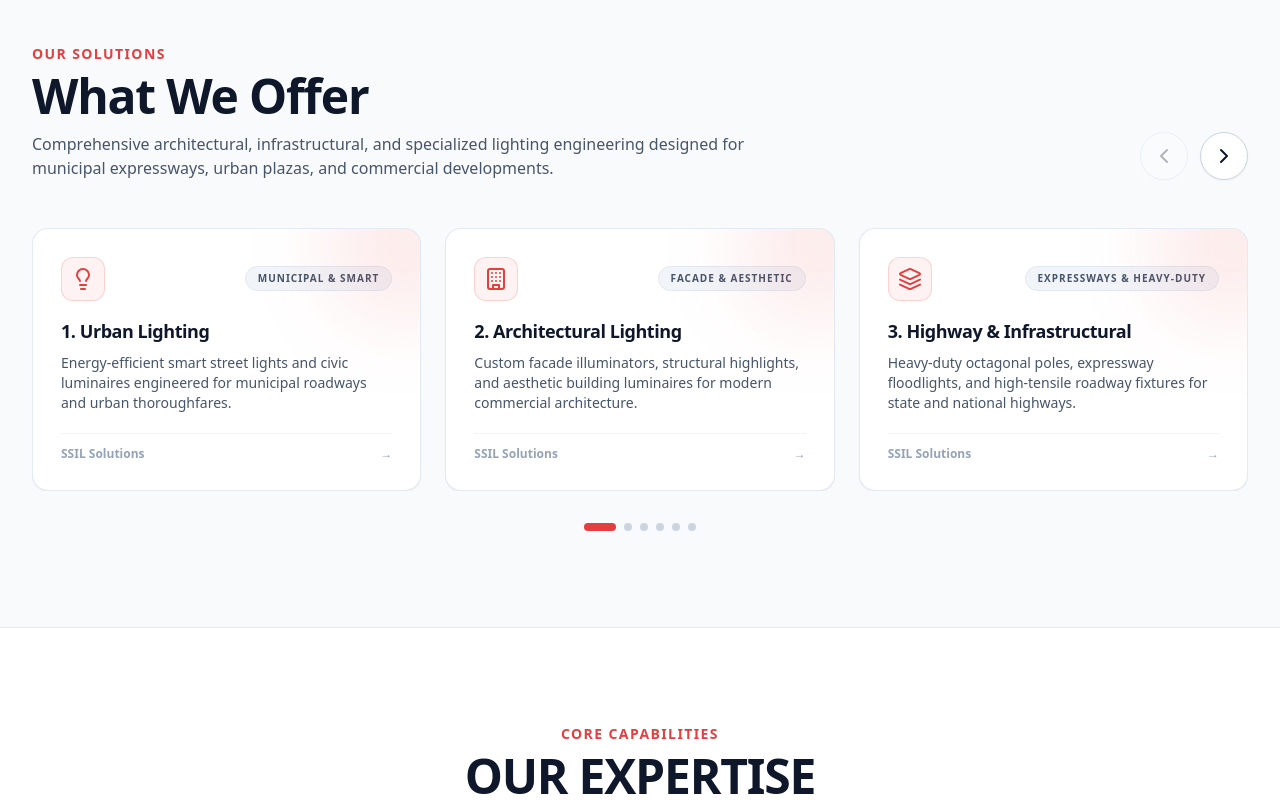
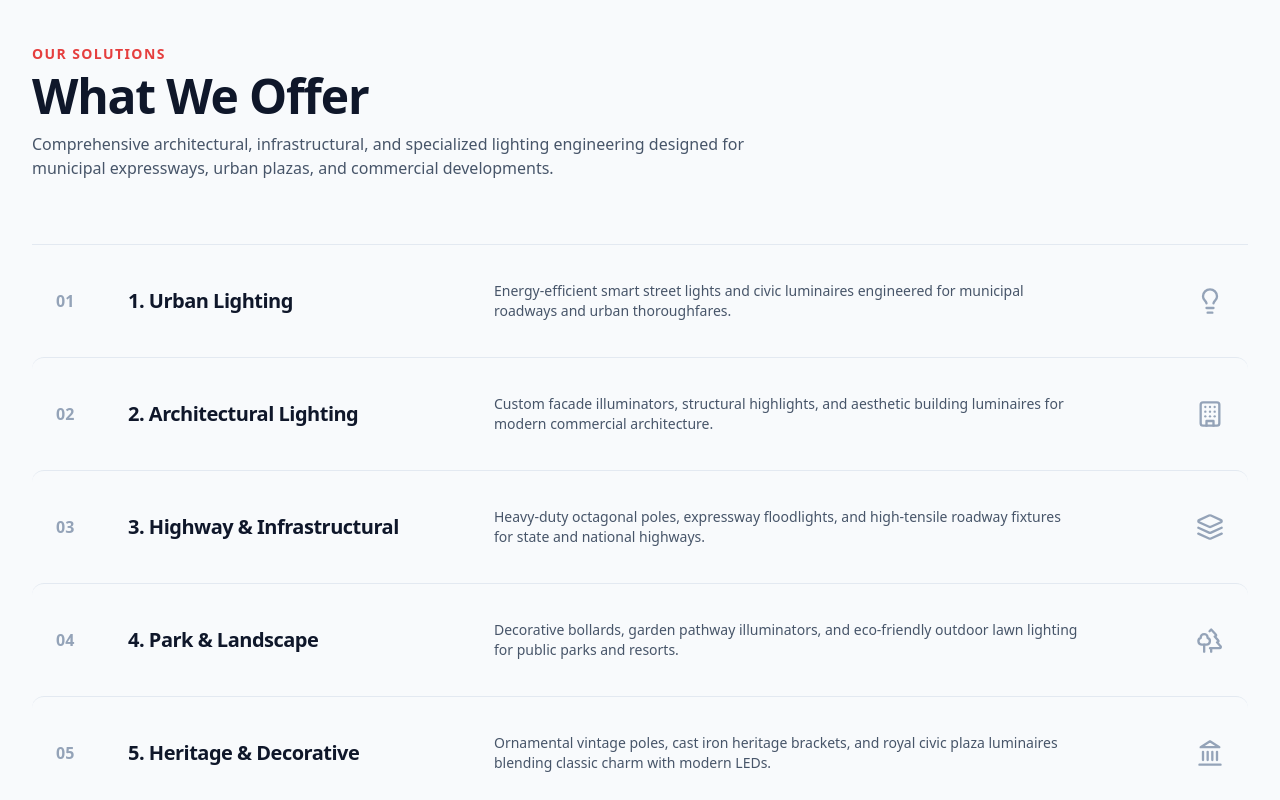
Before and after one commit to Harshit-SSPL/HarshitSSPL, a Next.js app in the folder frontend/: page /about in a window 1280 px wide. Shown: the part 1240-2040 px from the top of the page. Built offline with nearby package versions, Linux system fonts and the light colour scheme.

Commit message:
Redesign Our Solutions with interactive rows

```diff
--- a/frontend/app/about/page.tsx
+++ b/frontend/app/about/page.tsx
@@ -1,9 +1,8 @@
 "use client";
 
-import React, { useState } from "react";
+import React from "react";
 import { HeroSection } from "@/components/ui/hero-section-5";
 import { BackgroundPaths } from "@/components/ui/background-paths";
-import { StandardCard } from "@/components/ui/standard-card";
 import { motion } from "framer-motion";
 import {
   Lightbulb,
@@ -16,58 +15,64 @@ import {
   Wrench,
   Trees,
   Landmark,
-  ChevronLeft,
-  ChevronRight,
 } from "lucide-react";
 
 const offeringData = [
   {
+    num: "01",
     title: "1. Urban Lighting",
     categoryTag: "Municipal & Smart",
     description: "Energy-efficient smart street lights and civic luminaires engineered for municipal roadways and urban thoroughfares.",
-    icon: <Lightbulb className="h-6 w-6" />,
+    icon: <Lightbulb className="h-6 w-6 sm:h-7 sm:w-7" />,
   },
   {
+    num: "02",
     title: "2. Architectural Lighting",
     categoryTag: "Facade & Aesthetic",
     description: "Custom facade illuminators, structural highlights, and aesthetic building luminaires for modern commercial architecture.",
-    icon: <Building className="h-6 w-6" />,
+    icon: <Building className="h-6 w-6 sm:h-7 sm:w-7" />,
   },
   {
+    num: "03",
     title: "3. Highway & Infrastructural",
     categoryTag: "Expressways & Heavy-Duty",
     description: "Heavy-duty octagonal poles, expressway floodlights, and high-tensile roadway fixtures for state and national highways.",
-    icon: <Layers className="h-6 w-6" />,
+    icon: <Layers className="h-6 w-6 sm:h-7 sm:w-7" />,
   },
   {
+    num: "04",
     title: "4. Park & Landscape",
     categoryTag: "Outdoor & Green Spaces",
     description: "Decorative bollards, garden pathway illuminators, and eco-friendly outdoor lawn lighting for public parks and resorts.",
-    icon: <Trees className="h-6 w-6" />,
+    icon: <Trees className="h-6 w-6 sm:h-7 sm:w-7" />,
   },
   {
+    num: "05",
     title: "5. Heritage & Decorative",
     categoryTag: "Classic & Vintage",
     description: "Ornamental vintage poles, cast iron heritage brackets, and royal civic plaza luminaires blending classic charm with modern LEDs.",
-    icon: <Landmark className="h-6 w-6" />,
+    icon: <Landmark className="h-6 w-6 sm:h-7 sm:w-7" />,
   },
   {
+    num: "06",
     title: "6. High Mast & Sports",
     categoryTag: "Stadiums & High-Output",
     description: "Monumental high mast towers, stadium floodlighting, and multi-fixture high-output masts for sports arenas and industrial hubs.",
-    icon: <Zap className="h-6 w-6" />,
+    icon: <Zap className="h-6 w-6 sm:h-7 sm:w-7" />,
   },
   {
+    num: "07",
     title: "7. CCTV & Security",
     categoryTag: "Surveillance & IoT",
     description: "Integrated smart poles equipped with surveillance camera mounts, IoT sensors, and civic security infrastructure.",
-    icon: <ShieldCheck className="h-6 w-6" />,
+    icon: <ShieldCheck className="h-6 w-6 sm:h-7 sm:w-7" />,
   },
   {
+    num: "08",
     title: "8. Custom Engineered Structure",
     categoryTag: "Bespoke & Tailored",
     description: "Bespoke flag mast poles, tailored steel brackets, and specialized architectural frameworks manufactured to tender specifications.",
-    icon: <Wrench className="h-6 w-6" />,
+    icon: <Wrench className="h-6 w-6 sm:h-7 sm:w-7" />,
   },
 ];
 
@@ -93,7 +98,7 @@ const sectionVariants = {
 const childVariants = {
   hidden: {
     opacity: 0,
-    y: 30,
+    y: 25,
     scale: 0.98,
   },
   visible: {
@@ -101,15 +106,13 @@ const childVariants = {
     y: 0,
     scale: 1,
     transition: {
-      duration: 0.6,
+      duration: 0.55,
       ease: [0.21, 0.47, 0.32, 0.98],
     },
   },
 };
 
 export default function AboutPage() {
-  const [currentIndex, setCurrentIndex] = useState(0);
-
   React.useEffect(() => {
     if (typeof window !== "undefined") {
       if ("scrollRestoration" in window.history) {
@@ -118,22 +121,6 @@ export default function AboutPage() {
       window.scrollTo(0, 0);
     }
   }, []);
-
-  // 3 cards visible per view on desktop, max index is 8 - 3 = 5
-  const cardsPerPage = 3;
-  const maxIndex = offeringData.length - cardsPerPage;
-
-  const handlePrev = () => {
-    if (currentIndex > 0) {
-      setCurrentIndex((prev) => prev - 1);
-    }
-  };
-
-  const handleNext = () => {
-    if (currentIndex < maxIndex) {
-      setCurrentIndex((prev) => prev + 1);
-    }
-  };
 
   return (
     <div className="flex flex-col gap-0 bg-white dark:bg-black text-slate-900 dark:text-white min-h-screen transition-colors duration-300">
@@ -179,20 +166,19 @@ export default function AboutPage() {
       </motion.section>
 
       {/* ============================================================ */}
-      {/* 3. WHAT WE OFFER: 3 RECTANGULAR CARDS CAROUSEL (REPEATABLE STAGGERED ANIMATION) */}
+      {/* 3. OUR SOLUTIONS / WHAT WE OFFER (EDITORIAL HORIZONTAL ROWS CATALOGUE) */}
       {/* ============================================================ */}
       <motion.section
         className="py-16 md:py-24 bg-slate-50 dark:bg-black text-slate-900 dark:text-white border-b border-slate-200/80 dark:border-zinc-900 transition-colors relative overflow-hidden"
         initial="hidden"
         whileInView="visible"
-        viewport={{ once: false, amount: 0.2 }}
+        viewport={{ once: false, amount: 0.15 }}
         variants={sectionVariants}
       >
         <div className="container mx-auto px-4 md:px-6 lg:px-8 max-w-7xl">
 
-          {/* Header Row: Title & Subtitle + Boundary Arrow Controls */}
-          <div className="flex flex-col md:flex-row md:items-end justify-between mb-12 gap-6">
-            <motion.div variants={childVariants} className="max-w-3xl">
+          {/* Section Header */}
+          <motion.div variants={childVariants} className="max-w-3xl mb-12 sm:mb-16">
             <span className="text-xs sm:text-sm font-extrabold uppercase tracking-widest text-ssil-red block mb-2">
               OUR SOLUTIONS
             </span>
@@ -204,70 +190,37 @@ export default function AboutPage() {
             </p>
           </motion.div>
 
-            {/* Left / Right Boundary Navigation Arrow Controls */}
-            <motion.div variants={childVariants} className="flex items-center gap-3 shrink-0 self-start md:self-end">
-              <button
-                onClick={handlePrev}
-                disabled={currentIndex === 0}
-                aria-label="Previous Offerings"
-                className="h-12 w-12 rounded-full border border-slate-300 dark:border-zinc-800 bg-white dark:bg-zinc-900 flex items-center justify-center text-slate-900 dark:text-white transition-all duration-200 hover:scale-105 hover:bg-ssil-red hover:text-white hover:border-ssil-red disabled:opacity-30 disabled:cursor-not-allowed disabled:hover:scale-100 disabled:hover:bg-white dark:disabled:hover:bg-zinc-900 disabled:hover:text-slate-900 dark:disabled:hover:text-white disabled:hover:border-slate-300 dark:disabled:hover:border-zinc-800 shadow-sm"
+          {/* Full-Width Horizontal Catalogue Rows with Dividers & Interactive Hover */}
+          <motion.div
+            variants={childVariants}
+            className="w-full border-t border-b border-slate-200/90 dark:border-slate-800/90 divide-y divide-slate-200/90 dark:divide-slate-800/90"
           >
-                <ChevronLeft className="h-6 w-6" />
-              </button>
-
-              <button
-                onClick={handleNext}
-                disabled={currentIndex >= maxIndex}
-                aria-label="Next Offerings"
-                className="h-12 w-12 rounded-full border border-slate-300 dark:border-zinc-800 bg-white dark:bg-zinc-900 flex items-center justify-center text-slate-900 dark:text-white transition-all duration-200 hover:scale-105 hover:bg-ssil-red hover:text-white hover:border-ssil-red disabled:opacity-30 disabled:cursor-not-allowed disabled:hover:scale-100 disabled:hover:bg-white dark:disabled:hover:bg-zinc-900 disabled:hover:text-slate-900 dark:disabled:hover:text-white disabled:hover:border-slate-300 dark:disabled:hover:border-zinc-800 shadow-sm"
+            {offeringData.map((item) => (
+              <motion.div
+                key={item.num}
+                variants={childVariants}
+                className="group relative py-7 sm:py-9 px-3 sm:px-6 transition-all duration-300 ease-out flex flex-col md:flex-row md:items-center justify-between gap-4 md:gap-8 hover:bg-slate-100/70 dark:hover:bg-slate-900/60 rounded-xl cursor-pointer hover:translate-x-2 sm:hover:translate-x-3"
               >
-                <ChevronRight className="h-6 w-6" />
-              </button>
-            </motion.div>
+                {/* Left Side: Number & Solution Title */}
+                <div className="flex items-center gap-4 sm:gap-6 lg:gap-10 shrink-0 md:w-5/12 lg:w-4/12">
+                  <span className="text-sm sm:text-base font-bold text-slate-400 dark:text-slate-500 group-hover:text-slate-900 dark:group-hover:text-slate-200 transition-colors duration-300 w-6 sm:w-8 shrink-0">
+                    {item.num}
+                  </span>
+                  <h3 className="text-base sm:text-lg md:text-xl font-black text-slate-900 dark:text-white group-hover:text-ssil-red transition-colors duration-300 tracking-tight">
+                    {item.title}
+                  </h3>
                 </div>
 
-          {/* 3 Rectangular Cards Sliding Window Display */}
-          <motion.div variants={childVariants} className="overflow-hidden">
-            <motion.div
-              className="grid grid-cols-1 md:grid-cols-3 gap-6"
-              initial={false}
-              animate={{ x: 0 }}
-              transition={{ type: "spring", stiffness: 300, damping: 30 }}
-            >
-              {offeringData
-                .slice(currentIndex, currentIndex + cardsPerPage)
-                .map((item, index) => (
-                  <motion.div
-                    key={`${item.title}-${currentIndex + index}`}
-                    initial={{ opacity: 0, x: 20 }}
-                    animate={{ opacity: 1, x: 0 }}
-                    exit={{ opacity: 0, x: -20 }}
-                    transition={{ duration: 0.35, ease: "easeOut" }}
-                  >
-                    <StandardCard
-                      title={item.title}
-                      categoryTag={item.categoryTag}
-                      description={item.description}
-                      icon={item.icon}
-                    />
+                {/* Center / Right: Description */}
+                <p className="text-xs sm:text-sm text-slate-600 dark:text-slate-300 font-medium leading-relaxed md:w-6/12 lg:w-6/12">
+                  {item.description}
+                </p>
+
+                {/* Far Right: Lucide Icon */}
+                <div className="shrink-0 flex items-center justify-start md:justify-end md:w-1/12 text-slate-400 dark:text-slate-500 group-hover:text-ssil-red group-hover:scale-110 transition-all duration-300">
+                  {item.icon}
+                </div>
               </motion.div>
-                ))}
-            </motion.div>
-          </motion.div>
-
-          {/* Progress Indicator Dots */}
-          <motion.div variants={childVariants} className="flex items-center justify-center gap-2 mt-8">
-            {Array.from({ length: maxIndex + 1 }).map((_, dotIndex) => (
-              <button
-                key={dotIndex}
-                onClick={() => setCurrentIndex(dotIndex)}
-                className={`h-2 rounded-full transition-all duration-300 ${
-                  currentIndex === dotIndex
-                    ? "w-8 bg-ssil-red"
-                    : "w-2 bg-slate-300 dark:bg-zinc-800 hover:bg-ssil-red/50"
-                }`}
-                aria-label={`Go to slide ${dotIndex + 1}`}
-              />
             ))}
           </motion.div>
 
```
Lines whose indentation alone changed are shown as unchanged.
